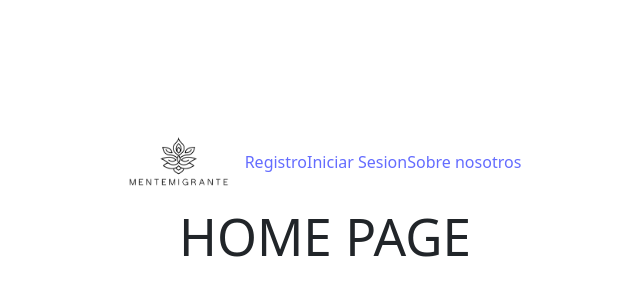
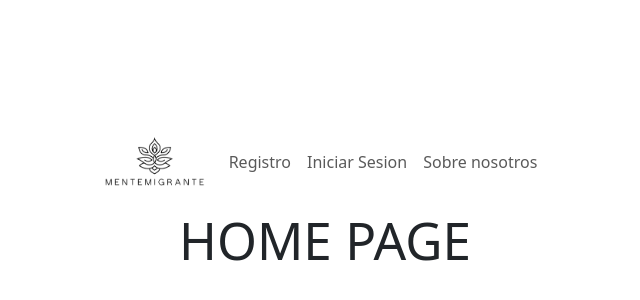
Before and after one commit to michsredni/mentemigrante-client, a React (Vite) app: page / in a window 1280 px wide. Shown: the part 206-506 px from the top of the page, without its empty margins (315-955 px from the left). Built offline with nearby package versions, Linux system fonts and the light colour scheme; no server answers.

Commit message:
cloudinary agregado

```diff
--- a/src/App.css
+++ b/src/App.css
@@ -3,6 +3,26 @@
   margin: 0 auto;
   padding: 2rem;
   text-align: center;
+}
+
+.navbar {
+  position: sticky;
+  top: 0;
+  z-index: 1000;
+  display: flex;
+  justify-content: center;
+  background-color: white; /* Color de fondo de la navbar */
+  padding: 10px 0;
+}
+
+/* Ajustes adicionales si es necesario */
+.navbar .navbar-content {
+  width: 100%;
+  max-width: 1200px;
+  padding: 0 20px;
+  display: flex;
+  justify-content: center;
+  align-items: center;
 }
 
 .profileDiv {
--- a/src/App.jsx
+++ b/src/App.jsx
@@ -30,7 +30,9 @@ function App() {
   return (
     <div>
       <div className='navbar'>
-      <Navbar />
+        <div className="navbar-content">
+          <Navbar />
+        </div>
       </div>
 
       <Routes>
@@ -51,10 +53,6 @@ function App() {
         <Route path ="/usuarios/:usuarioId" element={<Private> <UserDetails/> </Private>}/>
         <Route path ="*" element={<NotFoundPage/>}/>
         <Route path ="/error/500" element={<ErrorPage/>}/>
-
-
-
-
       </Routes>
 
     </div>
--- a/src/components/Navbar.jsx
+++ b/src/components/Navbar.jsx
@@ -33,14 +33,14 @@ function MyNavbar() {
         <Navbar.Toggle aria-controls="basic-navbar-nav" />
         <Navbar.Collapse id="basic-navbar-nav">
           <Nav className="me-auto">
-            {!estaLoggeado && <Link to="/registro">Registro</Link>}
-            {!estaLoggeado && <Link to="/iniciar-sesion">Iniciar Sesion</Link>}
-            {!estaLoggeado && <Link to="/sobre-nosotros">Sobre nosotros</Link>}
-            {estaLoggeado && <Link to="/perfil">Perfil</Link>}
-            {estaLoggeado && <Link to="/usuarios">Usuarios</Link>}
-            {estaLoggeado && <Link to="/psicologos">Psicologos</Link>}
-            {estaLoggeado && <Link to="/talleres">Talleres</Link>}
-            {estaLoggeado && <Link to="/tablero-creativo/crear">Crear tablero</Link>}
+            {!estaLoggeado && <Nav.Link href="/registro">Registro</Nav.Link>}
+            {!estaLoggeado && <Nav.Link href="/iniciar-sesion">Iniciar Sesion</Nav.Link>}
+            {!estaLoggeado && <Nav.Link href="/sobre-nosotros">Sobre nosotros</Nav.Link>}
+            {estaLoggeado && <Nav.Link href="/perfil">Perfil</Nav.Link>}
+            {estaLoggeado && <Nav.Link href="/usuarios">Usuarios</Nav.Link>}
+            {estaLoggeado && <Nav.Link href="/psicologos">Psicologos</Nav.Link>}
+            {estaLoggeado && <Nav.Link href="/talleres">Talleres</Nav.Link>}
+            {estaLoggeado && <Nav.Link href="/tablero-creativo/crear">Crear tablero</Nav.Link>}
             {estaLoggeado && <button onClick={handleLogout}><span>Cerrar sesión</span></button> }
           </Nav>
         </Navbar.Collapse>
--- a/src/pages/CreateTablero.jsx
+++ b/src/pages/CreateTablero.jsx
@@ -7,14 +7,36 @@ function CreateTablero() {
   const navigate = useNavigate();
   const [titulo, setTitulo] = useState("");
   const [descripcion, setDescripcion] = useState("");
-  const [imagen, setImagen] = useState("");
+  const [imageUrl, setImageUrl] = useState("");
+  const [isUploading, setIsUploading] = useState(false);
+
+  const handleFileUpload = async (event) => {
+    if (!event.target.files[0]) {
+      return;
+    }
+
+    setIsUploading(true);
+
+    const uploadData = new FormData();
+    uploadData.append("image", event.target.files[0]);
+
+    try {
+      const response = await service.post("/upload", uploadData);
+
+      setImageUrl(response.data.imageUrl);
+      setIsUploading(false);
+    } catch (error) {
+      console.error("Error uploading the image", error);
+      setIsUploading(false);
+    }
+  };
 
   const handleSubmit = async (e) => {
     e.preventDefault();
     const nuevoTablero = {
       titulo,
       descripcion,
-      imagen,
+      imagen: imageUrl,
     };
 
     try {
@@ -34,9 +56,9 @@ function CreateTablero() {
         otras formas de arte que les permitan expresar sus emociones y narrar
         sus historias de resistencia. Este espacio busca promover una visión
         diversa y justa de las experiencias migrantes y racializadas, celebrando
-        la riqueza cultural y la resiliencia a través de la creatividad
+        la riqueza cultural y la resiliencia a través de la creatividad.
       </p>
-      <Card border="dark" style={{ width: "100%" }} >
+      <Card border="dark" style={{ width: "100%" }}>
         <h3 className="my-4">Crea tu Tablero</h3>
         <Form onSubmit={handleSubmit}>
           <Form.Group className="d-flex flex-column justify-content-center align-items-center mb-5" controlId="formGridTitulo">
@@ -60,15 +82,15 @@ function CreateTablero() {
             />
           </Form.Group>
           <Form.Group className="d-flex flex-column justify-content-center align-items-center mb-5" controlId="formGridImagen">
-            <Form.Label>Multimedia</Form.Label>
+            <Form.Label>Imagen</Form.Label>
             <Form.Control
-              type="text"
+              type="file"
               className="custom-form-control"
-              value={imagen}
-              onChange={(e) => setImagen(e.target.value)}
+              onChange={handleFileUpload}
+              disabled={isUploading}
             />
           </Form.Group>
-          <Button variant="dark" type="submit" className="mb-5">
+          <Button variant="dark" type="submit" className="mb-5" disabled={isUploading || !imageUrl} >
             Crear
           </Button>
         </Form>
```
